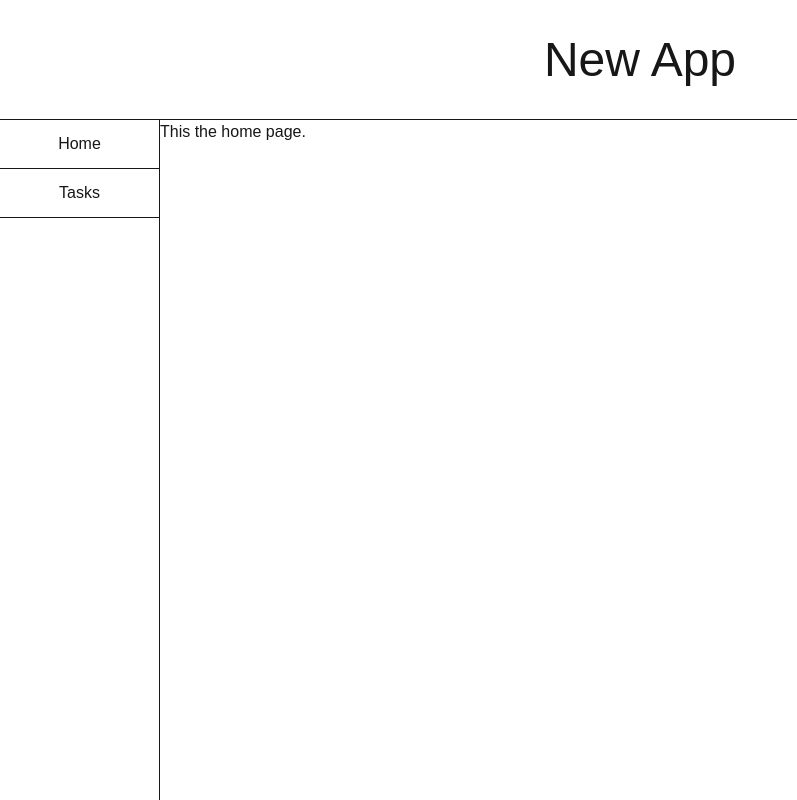
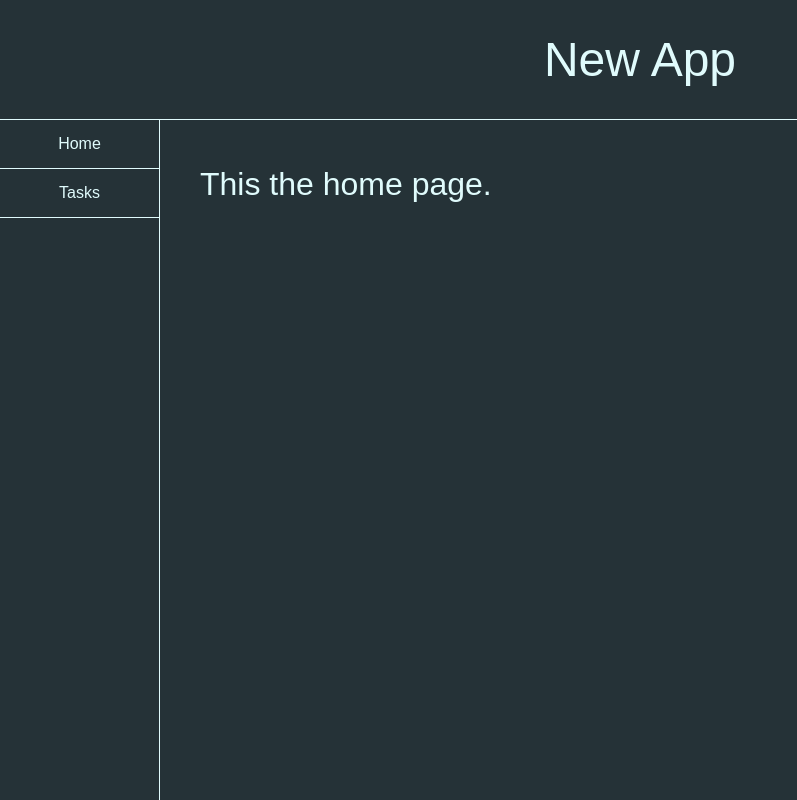
Before and after one commit to PatyTheImp/nokia-challenge, a Next.js app: page / in a window 1280 px wide. Shown: the whole page, without its empty margins (0-797 px from the left). Built offline with nearby package versions, Linux system fonts and the light colour scheme.

Commit message:
pages and new color

```diff
--- a/app/globals.css
+++ b/app/globals.css
@@ -1,8 +1,8 @@
 @import "tailwindcss";
 
 :root {
-  --background: #ffffff;
-  --foreground: #171717;
+  --background: #253237;
+  --foreground: #e0fbfc;
 }
 
 @theme inline {
@@ -10,15 +10,23 @@
   --color-foreground: var(--foreground);
 }
 
-@media (prefers-color-scheme: dark) {
+/* @media (prefers-color-scheme: dark) {
   :root {
     --background: #0a0a0a;
     --foreground: #ededed;
   }
-}
+} */
 
 body {
   background: var(--background);
   color: var(--foreground);
   font-family: Arial, Helvetica, sans-serif;
 }
+
+h1 {
+  font-size: 3rem;
+}
+
+h2 {
+  font-size: 2rem;
+}
--- a/app/layout.tsx
+++ b/app/layout.tsx
@@ -15,19 +15,29 @@ export default function RootLayout({
     <html lang="en">
       <AppContainer>
         <HeaderContainer>
-          <h1 className="text-5xl text-center">New App</h1>
+          <h1 className="text-center">New App</h1>
         </HeaderContainer>
         <MainContainer>
           <SideMenuContainer />
-          <main>{children}</main>
+          <PageContainer>{children}</PageContainer>
         </MainContainer>
       </AppContainer>
     </html>
   );
 }
 
-function AppContainer({ children }: { children: React.ReactNode }) {
-  return <body className="min-h-dvh flex flex-col">{children}</body>;
+const tailwindAppClasses = "min-h-dvh flex flex-col";
+
+function AppContainer({
+  className = "", //for additional classes
+  children,
+}: {
+  className?: string;
+  children: React.ReactNode;
+}) {
+  return (
+    <body className={`${tailwindAppClasses} ${className}`}>{children}</body>
+  );
 }
 
 const tailwindHeaderClasses = "h-30 border-b place-content-around";
@@ -36,7 +46,7 @@ function HeaderContainer({
   className = "", //for additional classes
   children,
 }: {
-  className: string;
+  className?: string;
   children: React.ReactNode;
 }) {
   return (
@@ -52,7 +62,7 @@ function MainContainer({
   className = "", //for additional classes
   children,
 }: {
-  className: string;
+  className?: string;
   children: React.ReactNode;
 }) {
   return (
@@ -60,9 +70,15 @@ function MainContainer({
   );
 }
 
-function SideMenuContainer() {
+const tailwindSideMenuClasses = "border-r w-40";
+
+function SideMenuContainer({
+  className = "", //for additional classes
+}: {
+  className?: string;
+}) {
   return (
-    <nav className="border-r w-40">
+    <nav className={`${tailwindSideMenuClasses} ${className}`}>
       <ul>
         <MenuItem text="Home" />
         <MenuItem text="Tasks" />
@@ -71,14 +87,29 @@ function SideMenuContainer() {
   );
 }
 
-const tailwindMenuItemClasses = "text-center p-3 border-b";
+const tailwindMenuItemClasses =
+  "text-center p-3 border-b cursor-pointer hover:underline decoration-indigo-500";
 
 function MenuItem({
   className = "", //for additional classes
   text,
 }: {
-  className: string;
+  className?: string;
   text: string;
 }) {
   return <li className={`${tailwindMenuItemClasses} ${className}`}>{text}</li>;
 }
+
+const tailwindPageClasses = "grow m-10";
+
+function PageContainer({
+  className = "", //for additional classes
+  children,
+}: {
+  className?: string;
+  children: React.ReactNode;
+}) {
+  return (
+    <main className={`${tailwindPageClasses} ${className}`}>{children}</main>
+  );
+}
--- a/app/page.tsx
+++ b/app/page.tsx
@@ -1,4 +1,7 @@
+export default function Home() {
+  return <h2>This the home page.</h2>;
+}
 
-export default function Home() {
-  return <h1>This the home page.</h1>;
+export function Tasks() {
+  return <h2>This the tasks page.</h2>;
 }
```
